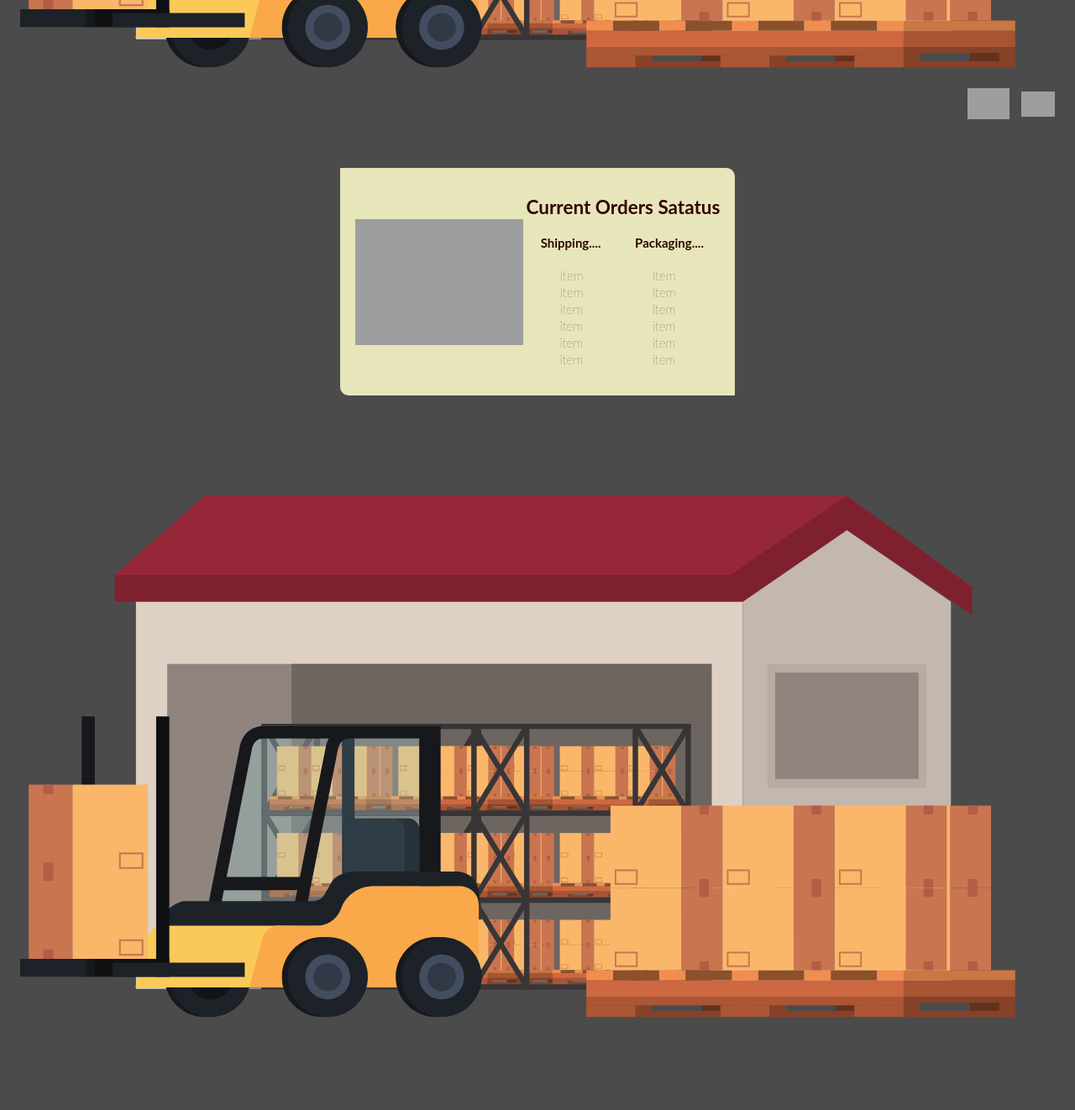
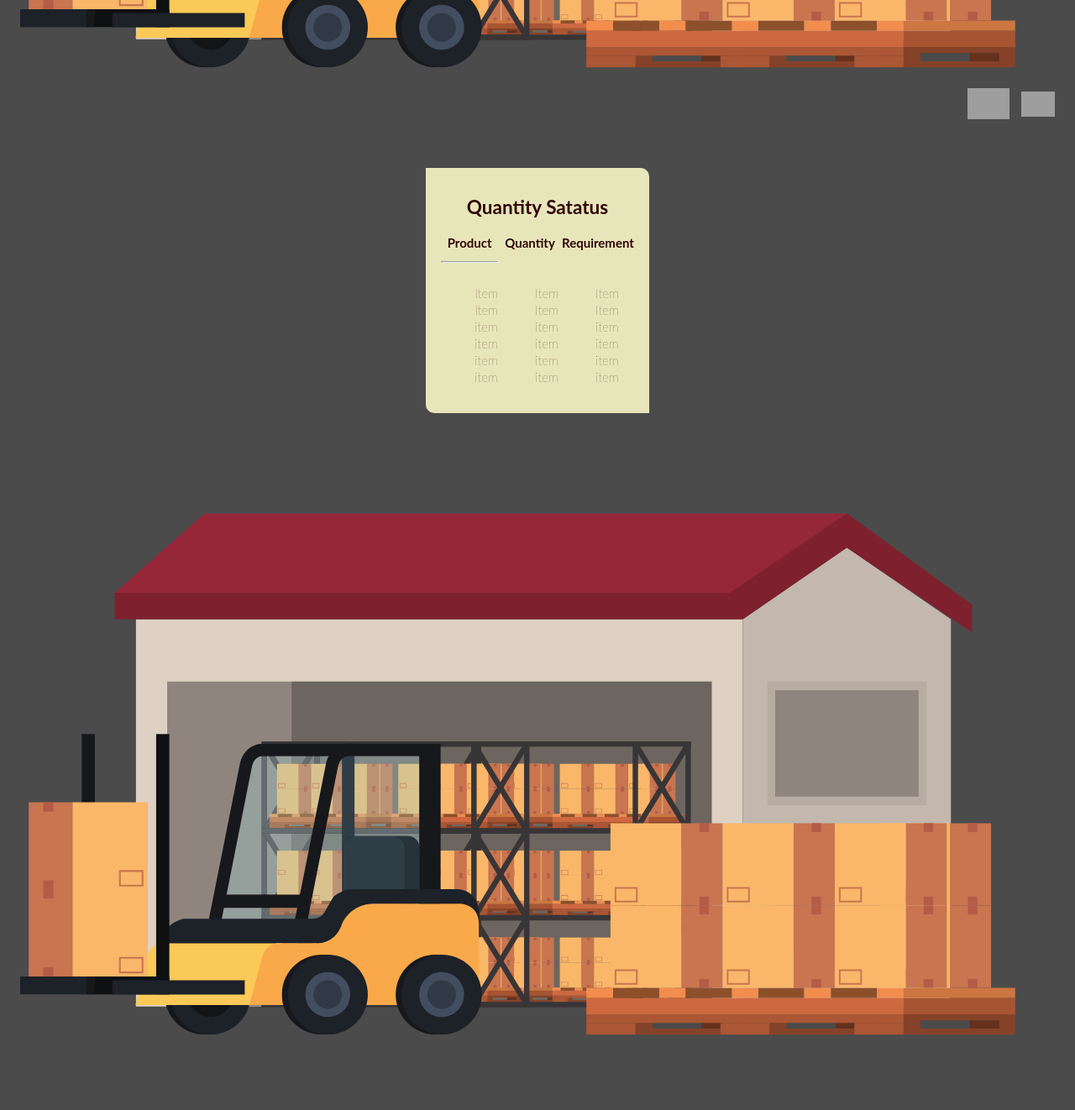
Before and after one commit to ikc-arya/Project-Warehouse, a PHP site: page /Quantity.html in a window 1280 px wide. Shown: the part 630-1952 px from the top of the page at 84% size. Before the commit the page ends 1842 px from the top, so only its background shows below. Run offline with PHP 8.4, Linux system fonts and the light colour scheme; grey boxes are pictures that could not be loaded.

Commit message:
changes finals 1

```diff
--- a/Dashboard.css
+++ b/Dashboard.css
@@ -1,5 +1,5 @@
 body{
-  background-color: rgb(255, 255, 255);
+  background-color: rgb(141, 141, 141);
 }
 
 body, html {
--- a/Quantity.html
+++ b/Quantity.html
@@ -23,16 +23,27 @@
     <div clas="sampl">
         <table class="orderTracking">
             <tr>
-                <td rowspan="3">
-                    <img src="inventry.svg" alt="login" width="200" style="float:left" >
-                </td>
-                <th colspan="2"><h2>Current Orders Satatus</h2></th>
+                <th colspan="3"><h2>Quantity Satatus</h2></th>
             </tr>
             <tr>
-                <th>Shipping....</th>
-                <th>Packaging....</th>
+                <th>Product</th>
+                <th>Quantity</th>
+                <th>Requirement</th>
+            </tr>
+            <tr colspan="3">
+                <td><hr></td>
             </tr>
             <tr>
+                <td>
+                    <ul class="oTrack">
+                        <li>Item</li>
+                        <li>Item</li>
+                        <li>item</li>
+                        <li>item</li>
+                        <li>item</li>
+                        <li>item</li>
+                    </ul>
+                </td>
                 <td>
                     <ul class="oTrack">
                         <li>Item</li>
--- a/cartpage.css
+++ b/cartpage.css
@@ -27,7 +27,7 @@
 }
 
 .product-title{
-    width: 35%;
+    width: 26%;
 }
 
 .price{
--- a/cartpage.html
+++ b/cartpage.html
@@ -24,7 +24,7 @@
           <div class="collapse navbar-collapse" id="navbarSupportedContent">
             <ul class="navbar-nav me-auto mb-2 mb-lg-0">
               <li class="nav-item">
-                <a class="nav-link active" aria-current="page" href="#">Home</a>
+                <a class="nav-link active" aria-current="page" href="./fruits.html">Home</a>
               </li>
               <li class="nav-item">
                 <a class="nav-link" href="#">Cart<sup><span> </span></sup></a>
--- a/fruits.html
+++ b/fruits.html
@@ -16,7 +16,7 @@
     <nav class="navbar navbar-expand-lg navbar-light bg-light">
         <div class="container-fluid">
             <a class="navbar-brand" href="#">
-                <img src="./images/Logo1.jpg" alt="" width="150" height="50" class="d-inline-block align-text-top">
+                <img src="./images/Logo1.svg" alt=""  height="110" class="d-inline-block align-text-top">
               </a>
           <button class="navbar-toggler" type="button" data-bs-toggle="collapse" data-bs-target="#navbarSupportedContent" aria-controls="navbarSupportedContent" aria-expanded="false" aria-label="Toggle navigation">
             <span class="navbar-toggler-icon"></span>
```
Also changed, not shown: Dashboard.html (+6 -6 lines), cartpage.js (+2 -5 lines), neww.php (added, +35 -0 lines), newwarehouse.html (added, +29 -0 lines), Logo.svg, images/Logo1.svg (added), 3 other files.
